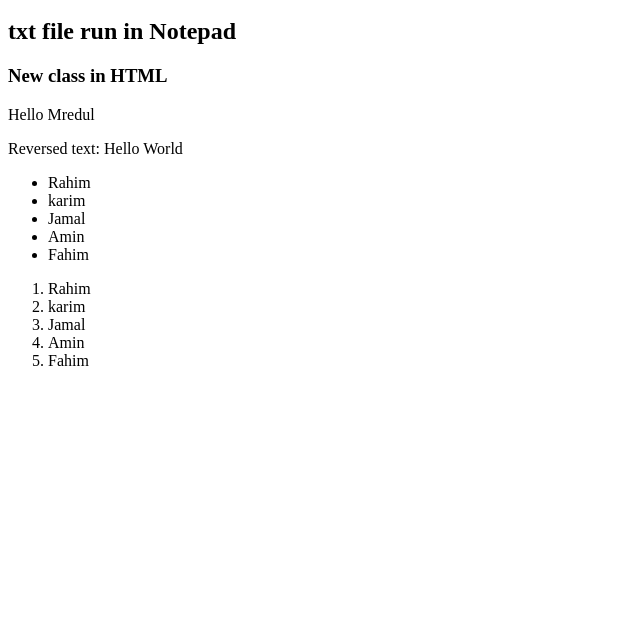
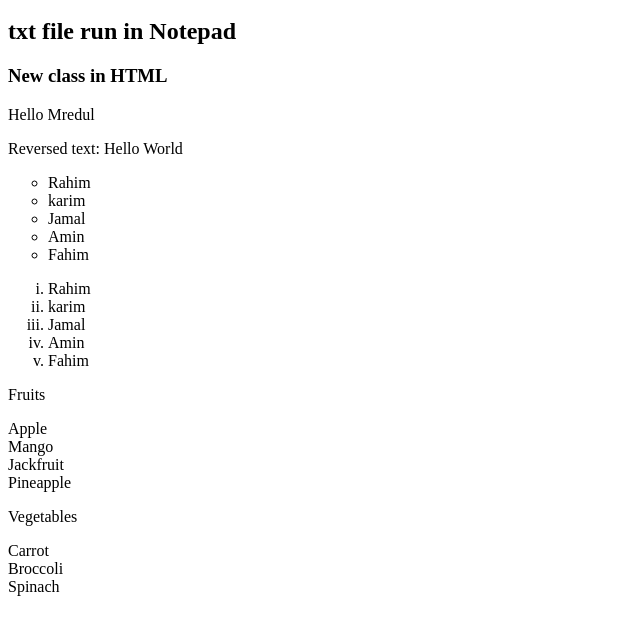
Before and after one commit to Mredul31/Html-code-box, a plain HTML site: page home.html in a window 1280 px wide. Shown: the part 48-682 px from the top of the page, without its empty margins (0-640 px from the left). Drawn offline with Linux system fonts and the light colour scheme.

Commit message:
ui,ol,dl

```diff
--- a/home.html
+++ b/home.html
@@ -8,21 +8,31 @@
     <body>
 		Hello Mredul
 	<p>Reversed text: <bdo dir="tlr">Hello World</bdo></p>
-<ul>
+<ul style=" list-style: circle;">
 	<li>Rahim</li>
 	<li>karim</li>
 	<li>Jamal</li>
 	<li>Amin</li>
 	<li>Fahim</li>
 </ul>
-
-<ol>
-<li>Rahim</li>
+<ol style=" list-style: lower-roman;">
+ 	<li>Rahim</li>
 	<li>karim</li>
 	<li>Jamal</li>
 	<li>Amin</li>
 	<li>Fahim</li>
 </ol>
+<dl style="list-style: upper-latin;">
+<dl>Fruits</dl>
+		<dt>Apple</dt>
+		<dt>Mango</dt>
+		<dt>Jackfruit</dt>
+		<dt>Pineapple</dt>
+		<dl>Vegetables</dl>
+			<dt>Carrot</dt>
+			<dt>Broccoli</dt>
+			<dt>Spinach</dt>
+		</dl>
 
      </body>
     </html>
```
